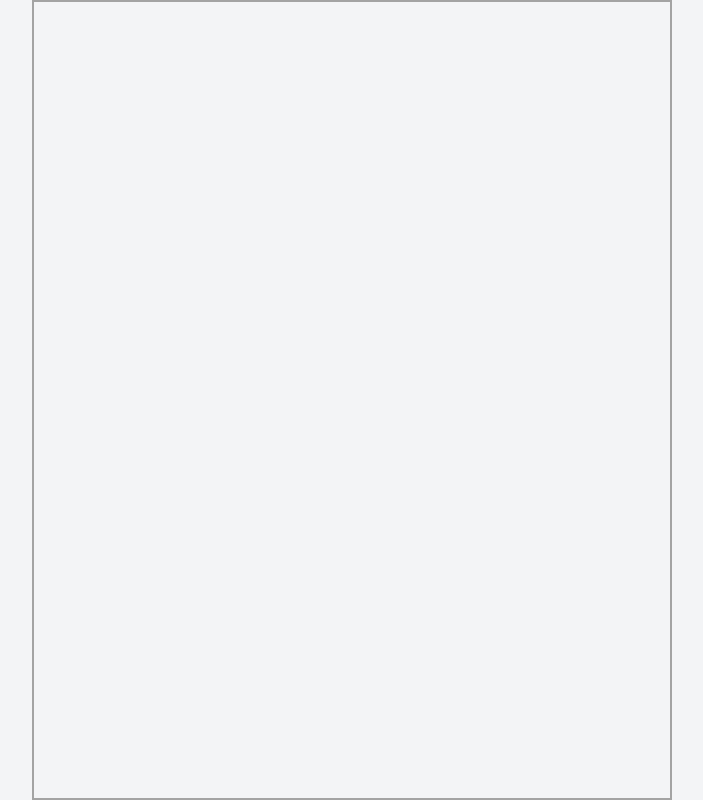
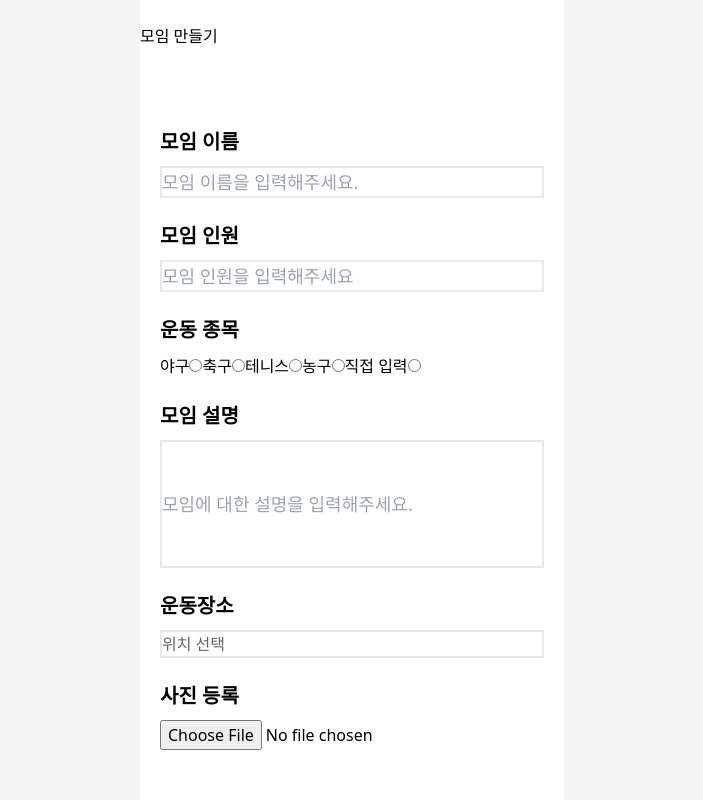
Before and after one commit to prgrms-fe-devcourse/NFE1_2_FitPlace, a React (Vite) app: page / in a window 1280 px wide. Shown: the whole page, without its empty margins (288-991 px from the left). Built offline with nearby package versions, Linux system fonts and the light colour scheme.

Commit message:
feat:게시글 생성

```diff
--- a/src/App.tsx
+++ b/src/App.tsx
@@ -2,13 +2,14 @@ import KakaoMap from './KakaoMap'; // KakaoMap 컴포넌트 임포트 관련 코
 import React from "react";
 import { Route, Routes } from "react-router-dom";
 import Mainpage from "./pages/Mainpage";
+import NotionAdd from './pages/NotionAdd';
 
 
 const App = () => {
   return (
     <div className="flex justify-center items-center h-screen bg-gray-100">
       <Routes>
-        <Route path="/" element={<Mainpage />} />
+        <Route path="/" element={<NotionAdd />} />
       </Routes>
     </div>
   );
--- /dev/null
+++ b/src/pages/NotionAdd.tsx
@@ -0,0 +1,57 @@
+import React from 'react';
+
+
+const NotionAdd = () => {
+
+  return (
+
+    <div className='bg-white w-640px h-full' >
+      <header>
+        <button><i></i></button>
+        <h1>모임 만들기</h1>
+      </header>
+      <form action="#" className='m-5'>
+        <div >
+          <label htmlFor="meetName" className='flex font-bold text-xl mt-20'>모임 이름</label>
+          <input type="text" id='meetName' placeholder='모임 이름을 입력해주세요.' className='border-2 border-solid border-[#e8e8e8] w-96 mt-2.5 text-lg'/>
+        </div>
+        <div>
+          <label htmlFor="meetPersonnel" className='flex font-bold text-xl mt-6'>모임 인원</label>
+          <input type="text" id='meetPersonnel' placeholder='모임 인원을 입력해주세요' className='border-2 border-solid border-[#e8e8e8] w-96 mt-2.5 text-lg'/>
+        </div>
+        <div>
+          <h3 className='font-bold text-xl mt-6'>운동 종목</h3>
+          <div className='mt-2.5'>
+            <label htmlFor="baseball" className=''>야구</label>
+            <input type='radio' name='sports' id='baseball' value='야구'/>
+            <label htmlFor="soccer">축구</label>
+            <input type='radio' name='sports' id='soccer' value='축구'/>
+            <label htmlFor="tennis">테니스</label>
+            <input type='radio' name='sports' id='tennis' value='테니스'/>
+            <label htmlFor="basketball">농구</label>
+            <input type='radio' name='sports' id='basketball' value='농구'/>
+            <label htmlFor="directInput">직접 입력</label>
+            <input type='radio' name='sports' id='directInput' value='직접 입력'/>
+          </div>
+        </div>
+        <div>
+          <label htmlFor="meetexposition" className='flex font-bold text-xl mt-6'>모임 설명</label>
+          <input type="text" id='meetexposition' placeholder='모임에 대한 설명을 입력해주세요.' className='border-2 border-solid border-[#e8e8e8] w-full h-32 mt-2.5 text-lg'/>
+        </div>
+        <div>
+          <p className='font-bold text-xl mt-6'>운동장소</p>
+          <div className='mt-2.5 border-2 border-solid border-[#e8e8e8] w-96 '>
+            <label htmlFor="selectLocation" className='text-[#656565]'>위치 선택</label>
+            <button id='selectLocation'></button>
+          </div>
+        </div>
+        <div>
+          <label htmlFor="meetImg" className='flex font-bold text-xl mt-6'>사진 등록</label>
+          <input type="file" id='meetImg' className='mt-2.5' />
+        </div>
+      </form>
+    </div>
+  );
+};
+
+export default NotionAdd;
```
Also changed, not shown: 1 other file (tests, documents, lock files or other folders).
